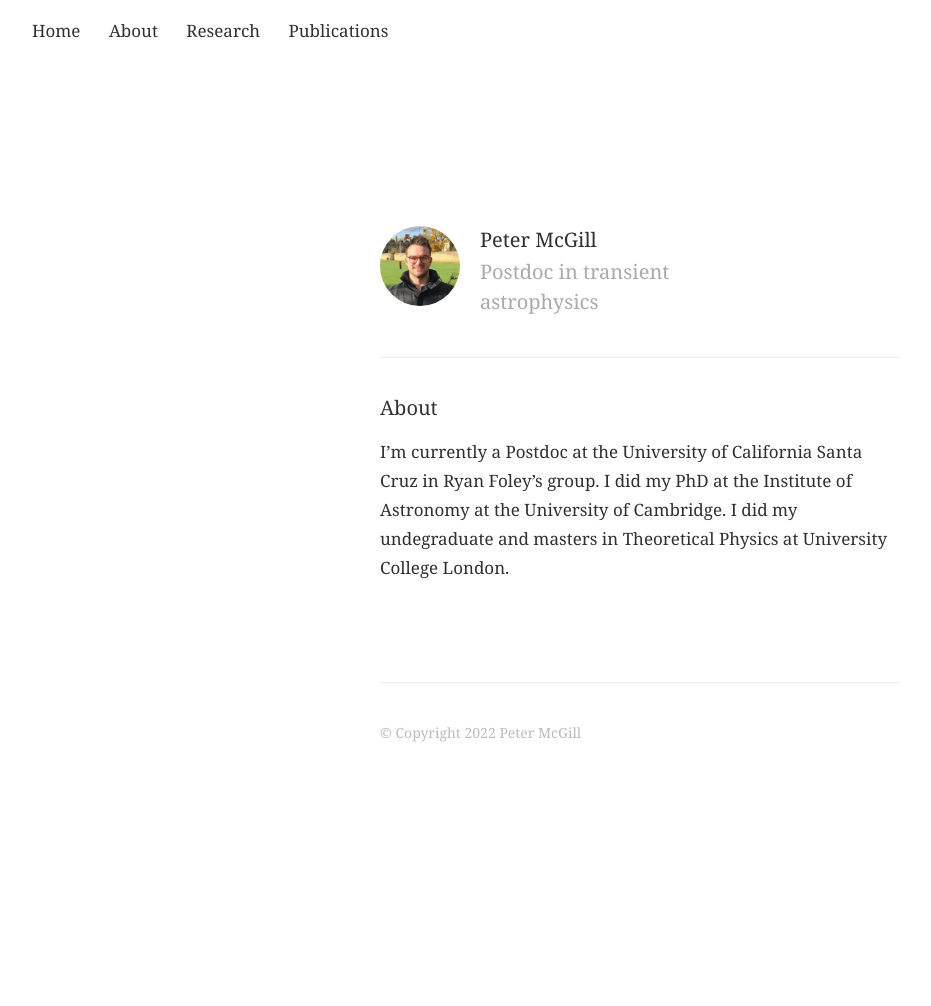
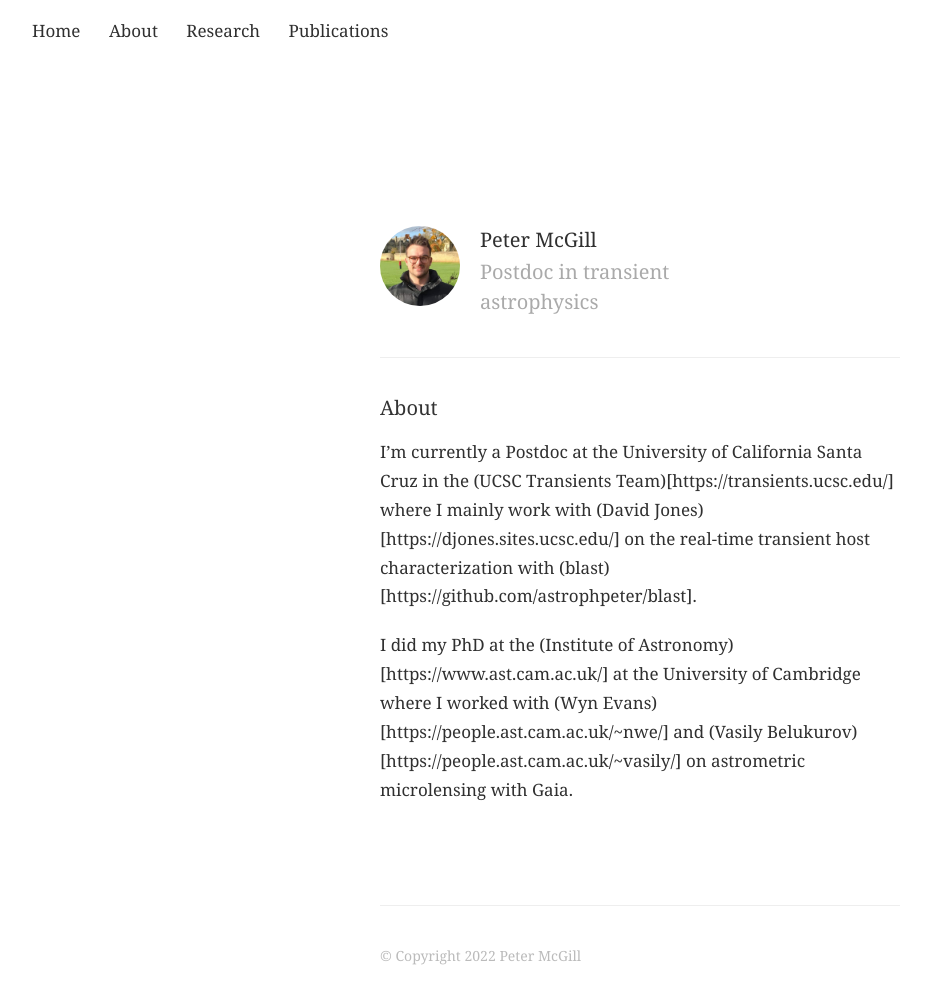
Before and after one commit to astrophpeter/astrophpeter.github.io, a Jekyll site: the page built from about.md, in a window 1280 px wide. Shown: the whole page, without its empty margins (0-931 px from the left). Built offline with Jekyll 4.4.1, drawn with Linux system fonts in a browser that asks for light colours; nearby versions of some CDN libraries; before the commit the page ends 900 px from its top, so only the background shows below that.

Commit message:
Update about.md

```diff
--- a/about.md
+++ b/about.md
@@ -6,10 +6,12 @@
 
 ### About
 
-I'm currently a Postdoc at the University of California Santa Cruz in Ryan Foley's group.
-I did my PhD at the Institute of Astronomy at the University of Cambridge. I did my
-undegraduate and masters in Theoretical Physics at University
-College London.
+I'm currently a Postdoc at the University of California Santa Cruz in the (UCSC Transients Team)[https://transients.ucsc.edu/]
+where I mainly work with (David Jones)[https://djones.sites.ucsc.edu/] on the real-time transient host characterization
+with (blast)[https://github.com/astrophpeter/blast].
 
+I did my PhD at the (Institute of Astronomy)[https://www.ast.cam.ac.uk/] at the University of Cambridge
+where I worked with (Wyn Evans)[https://people.ast.cam.ac.uk/~nwe/] and
+(Vasily Belukurov)[https://people.ast.cam.ac.uk/~vasily/] on astrometric microlensing with Gaia.
 
 {% include footer.html %}
```
